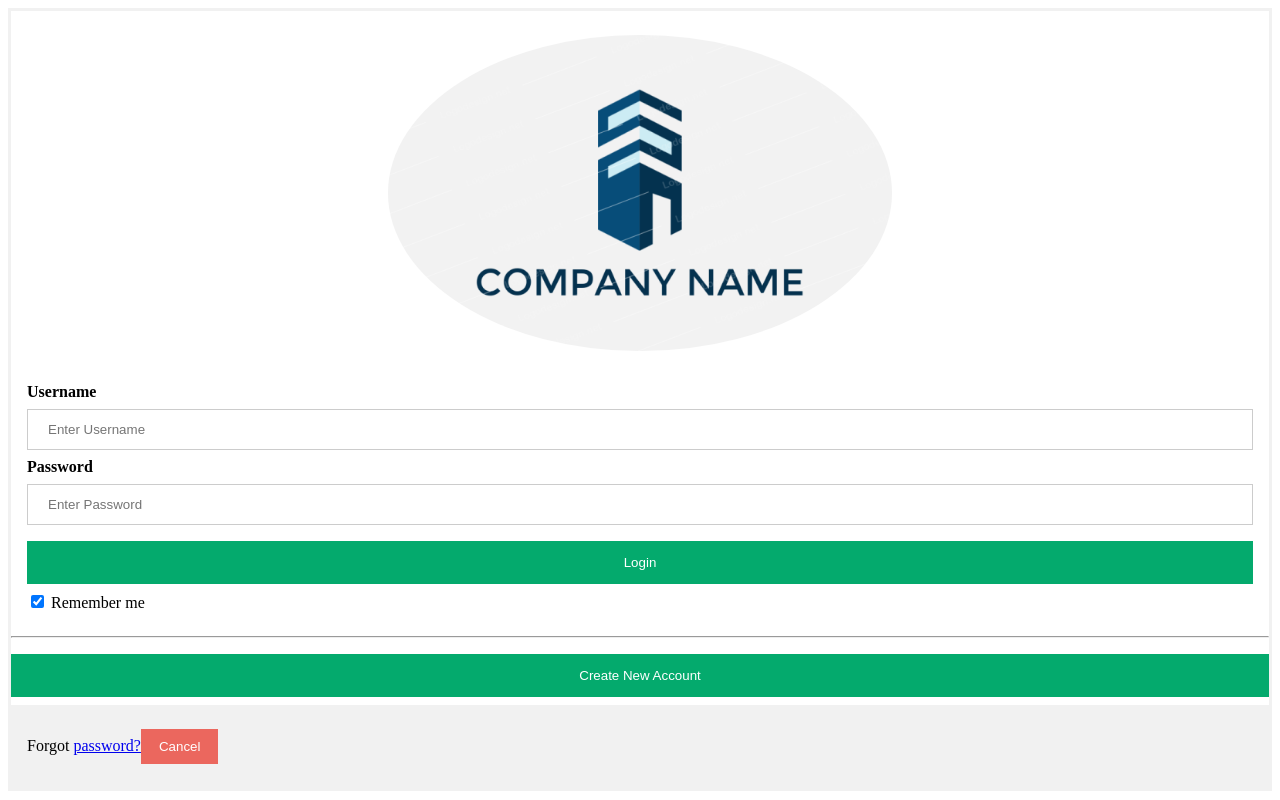
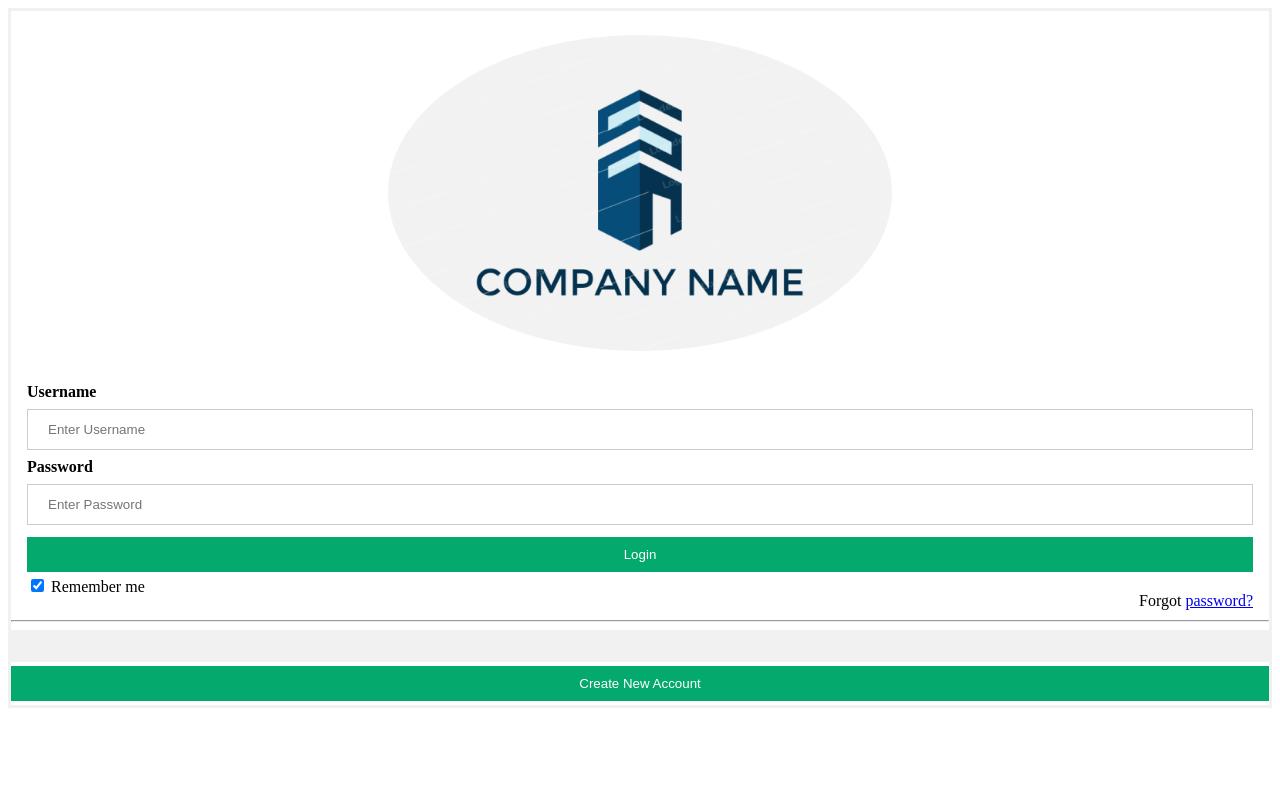
Before and after one commit to 172530/AngularApp, a plain HTML site: page login.html in a window 1280 px wide. Drawn offline with Linux system fonts and the light colour scheme.

Commit message:
Commit on Create account add

```diff
--- a/login.css
+++ b/login.css
@@ -17,8 +17,8 @@ form {
   button {
     background-color: #04AA6D;
     color: white;
-    padding: 14px 20px;
-    margin: 8px 0;
+    padding: 10px 18px;
+    margin: 4px 0;
     border: none;
     cursor: pointer;
     width: 100%;
@@ -55,7 +55,7 @@ form {
 
   /* The "Forgot password" text */
   span.psw {
-    float: left;
+    float: right;
     padding-top: 16px;
   }
 
--- a/login.html
+++ b/login.html
@@ -20,18 +20,20 @@
       <label for="psw"><b>Password</b></label>
       <input type="password" placeholder="Enter Password" name="psw" required>
 
-      <button type="submit">Login</button>
+      <button class="LoginButton" id ="ID-Login-Button" type="submit">Login</button>
       <label>
         <input type="checkbox" checked="checked" name="remember"> Remember me
+
+        <span class="psw">Forgot <a href="#">password?</a></span>
       </label>
     </div>
     <hr></hr>
+
+    <div class="container" style="background-color:#f1f1f1">
+
+    </div>
     <div>
 
-        <button type="submit">Create New Account</button>
-    </div>
-    <div class="container" style="background-color:#f1f1f1">
-      <button type="button" class="cancelbtn">Cancel</button>
-      <span class="psw">Forgot <a href="#">password?</a></span>
-    </div>
+      <button class="LoginButton" type="submit">Create New Account</button>
+  </div>
   </form>
```
Also changed, not shown: landingpage.html (added).
